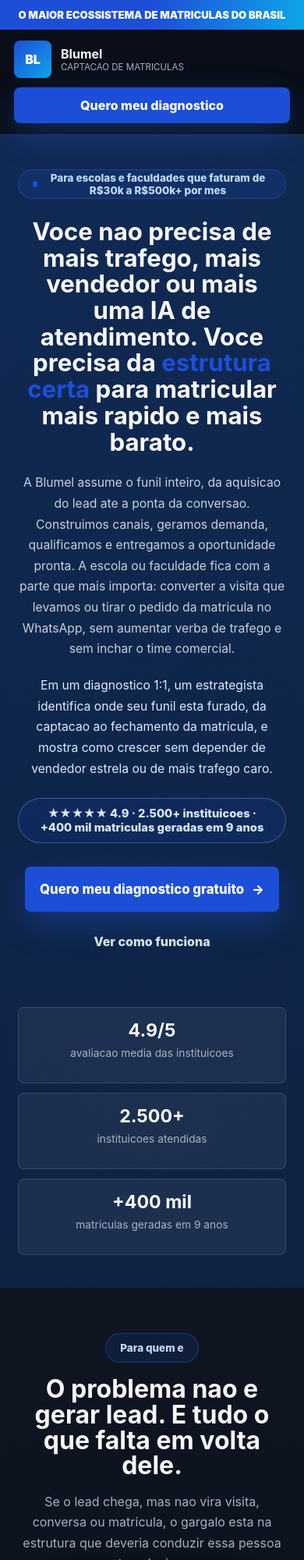
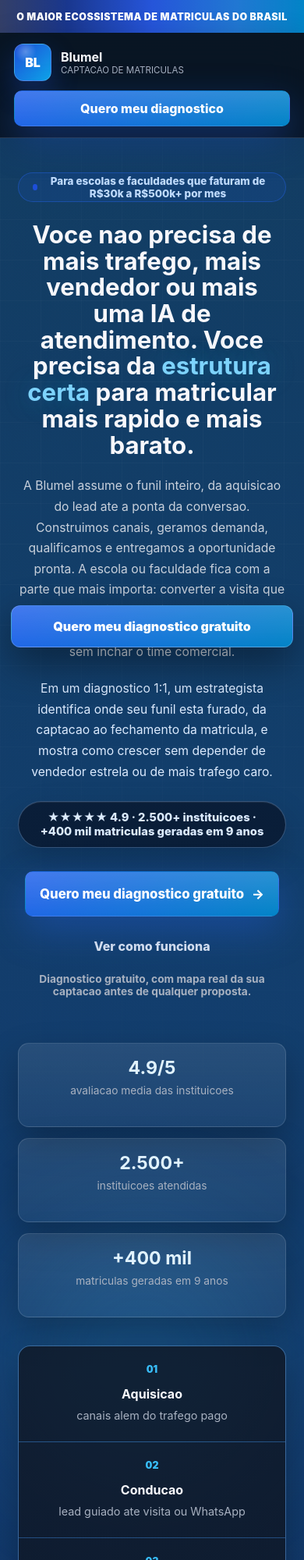
Before and after one commit to Gabrielsandbox/Blumel-Landing, a plain HTML site: page index.html in a window 390 px wide. Shown: the top 2000 px of the page at 78% size. Drawn offline with Linux system fonts and the light colour scheme.

Commit message:
Polish landing page for conversion

```diff
--- a/app.js
+++ b/app.js
@@ -224,7 +224,7 @@ function render() {
       ${finalCta()}
     </main>
     ${footer()}
-    <button class="floating-editor" data-editor type="button">Editar narrativa</button>
+    <button class="mobile-sticky-cta" data-open-form type="button">${escapeHtml(config.cta.modalLabel)}</button>
   `;
 }
 
@@ -264,10 +264,31 @@ function hero() {
             <button class="btn btn-primary btn-large" data-open-form type="button">${escapeHtml(config.cta.modalLabel)} <span aria-hidden="true">-></span></button>
             <a class="hero-link" href="#processo">Ver como funciona</a>
           </div>
+          <small class="hero-microcopy">Diagnostico gratuito, com mapa real da sua captacao antes de qualquer proposta.</small>
         </div>
         <div class="stat-row">${config.hero.stats.map(stat).join("")}</div>
+        ${conversionRail()}
       </div>
     </section>
+  `;
+}
+
+function conversionRail() {
+  const items = [
+    ["Aquisicao", "canais alem do trafego pago"],
+    ["Conducao", "lead guiado ate visita ou WhatsApp"],
+    ["Conversao", "oportunidade pronta para matricula"]
+  ];
+  return `
+    <div class="conversion-rail" aria-label="Resumo do funil Blumel">
+      ${items.map(([title, text], index) => `
+        <article>
+          <span>${String(index + 1).padStart(2, "0")}</span>
+          <strong>${escapeHtml(title)}</strong>
+          <p>${escapeHtml(text)}</p>
+        </article>
+      `).join("")}
+    </div>
   `;
 }
 
@@ -438,9 +459,9 @@ function footer() {
         <a href="#faq">FAQ</a>
       </div>
       <div>
-        <strong>Template</strong>
-        <button data-editor type="button">Editar narrativa</button>
-        <button data-export type="button">Exportar JSON</button>
+        <strong>Diagnostico</strong>
+        <button data-open-form type="button">Quero meu diagnostico gratuito</button>
+        <a href="#processo">Ver mecanismo</a>
       </div>
     </footer>
   `;
--- a/styles.css
+++ b/styles.css
@@ -6,15 +6,15 @@
   --panel-2: #151f2e;
   --ink: #f7f7fb;
   --muted: #a8b1c0;
-  --line: rgba(255, 255, 255, 0.12);
+  --line: rgba(255, 255, 255, 0.13);
   --accent: #1d4ed8;
-  --accent-soft: rgba(29, 78, 216, 0.16);
+  --accent-soft: rgba(29, 78, 216, 0.18);
   --accent-2: #38bdf8;
   --blue: #4f8cff;
   --warning: #93c5fd;
   --white: #ffffff;
-  --shadow: 0 22px 70px rgba(0, 0, 0, 0.34);
-  --shadow-soft: 0 14px 34px rgba(0, 0, 0, 0.22);
+  --shadow: 0 28px 90px rgba(0, 0, 0, 0.4);
+  --shadow-soft: 0 18px 44px rgba(0, 0, 0, 0.26);
   font-family: Inter, ui-sans-serif, system-ui, -apple-system, BlinkMacSystemFont, "Segoe UI", sans-serif;
 }
 
@@ -30,9 +30,15 @@ body {
   margin: 0;
   color: var(--ink);
   background:
-    linear-gradient(135deg, rgba(29, 78, 216, 0.24), transparent 36%),
-    linear-gradient(215deg, rgba(56, 189, 248, 0.12), transparent 32%),
+    radial-gradient(circle at 50% -10%, rgba(56, 189, 248, 0.22), transparent 34%),
+    radial-gradient(circle at 10% 12%, rgba(29, 78, 216, 0.28), transparent 28%),
+    radial-gradient(circle at 92% 8%, rgba(14, 165, 233, 0.16), transparent 32%),
     linear-gradient(180deg, #070b13 0%, #0a101b 42%, #080c14 100%);
+}
+
+::selection {
+  color: var(--white);
+  background: var(--accent);
 }
 
 button,
@@ -52,13 +58,16 @@ a {
 
 .top-strip {
   display: grid;
-  min-height: 38px;
+  min-height: 42px;
   place-items: center;
   padding: 8px 16px;
   color: var(--white);
-  background: linear-gradient(90deg, #1d4ed8, var(--accent), #0ea5e9);
-  font-size: 0.82rem;
+  background:
+    linear-gradient(90deg, rgba(255, 255, 255, 0.12), transparent 22%, rgba(255, 255, 255, 0.08) 78%, transparent),
+    linear-gradient(90deg, #172554, var(--accent), #0284c7);
+  font-size: 0.78rem;
   font-weight: 900;
+  letter-spacing: 0.04em;
   text-align: center;
   text-transform: uppercase;
 }
@@ -74,8 +83,9 @@ a {
   min-height: 76px;
   padding: 0 clamp(18px, 6vw, 96px);
   border-bottom: 1px solid var(--line);
-  background: rgba(8, 11, 16, 0.88);
-  backdrop-filter: blur(18px);
+  background: rgba(7, 11, 19, 0.78);
+  backdrop-filter: blur(22px);
+  box-shadow: 0 10px 36px rgba(0, 0, 0, 0.18);
 }
 
 .brand {
@@ -90,9 +100,13 @@ a {
   width: 48px;
   height: 48px;
   place-items: center;
-  border-radius: 8px;
+  border: 1px solid rgba(255, 255, 255, 0.18);
+  border-radius: 12px;
   color: var(--white);
-  background: linear-gradient(135deg, var(--accent), #0ea5e9);
+  background:
+    radial-gradient(circle at 30% 20%, rgba(255, 255, 255, 0.28), transparent 28%),
+    linear-gradient(135deg, var(--accent), #0ea5e9);
+  box-shadow: 0 14px 34px rgba(29, 78, 216, 0.32);
   font-weight: 950;
 }
 
@@ -145,6 +159,7 @@ nav a:hover::after {
 }
 
 .btn {
+  position: relative;
   display: inline-flex;
   align-items: center;
   justify-content: center;
@@ -152,25 +167,43 @@ nav a:hover::after {
   min-height: 46px;
   padding: 0 20px;
   border: 1px solid transparent;
-  border-radius: 8px;
+  border-radius: 10px;
   color: var(--ink);
   background: transparent;
   font-weight: 850;
   line-height: 1.15;
   text-align: center;
   white-space: normal;
-  transition: 160ms ease;
+  overflow: hidden;
+  transition: 180ms ease;
 }
 
 .btn-primary {
   color: var(--white);
-  background: var(--accent);
-  box-shadow: 0 16px 40px rgba(37, 99, 235, 0.3);
+  background:
+    linear-gradient(180deg, rgba(255, 255, 255, 0.14), transparent),
+    linear-gradient(135deg, #2563eb, #0284c7);
+  box-shadow: 0 18px 48px rgba(37, 99, 235, 0.34);
+}
+
+.btn-primary::after {
+  position: absolute;
+  inset: 0;
+  background: linear-gradient(90deg, transparent, rgba(255, 255, 255, 0.18), transparent);
+  content: "";
+  opacity: 0;
+  transform: translateX(-80%);
+  transition: 240ms ease;
 }
 
 .btn-primary:hover {
-  background: #1d4ed8;
   transform: translateY(-1px);
+  box-shadow: 0 22px 60px rgba(37, 99, 235, 0.44);
+}
+
+.btn-primary:hover::after {
+  opacity: 1;
+  transform: translateX(80%);
 }
 
 .btn-ghost {
@@ -186,18 +219,47 @@ nav a:hover::after {
 }
 
 .hero {
+  position: relative;
   min-height: calc(100vh - 114px);
   display: grid;
   align-items: start;
-  padding: clamp(46px, 7vw, 86px) clamp(18px, 6vw, 96px) 42px;
+  padding: clamp(54px, 7vw, 96px) clamp(18px, 6vw, 96px) 54px;
   overflow: hidden;
 }
 
+.hero::before {
+  position: absolute;
+  inset: 0;
+  background:
+    linear-gradient(rgba(255, 255, 255, 0.045) 1px, transparent 1px),
+    linear-gradient(90deg, rgba(255, 255, 255, 0.035) 1px, transparent 1px);
+  background-size: 52px 52px;
+  content: "";
+  mask-image: radial-gradient(circle at 50% 16%, black, transparent 64%);
+  opacity: 0.7;
+  pointer-events: none;
+}
+
+.hero::after {
+  position: absolute;
+  right: 10%;
+  bottom: 12%;
+  width: 340px;
+  height: 340px;
+  border-radius: 50%;
+  background: rgba(56, 189, 248, 0.14);
+  filter: blur(70px);
+  content: "";
+  pointer-events: none;
+}
+
 .hero-inner {
+  position: relative;
+  z-index: 1;
   display: grid;
   justify-items: center;
   gap: 28px;
-  width: min(1040px, 100%);
+  width: min(1120px, 100%);
   margin: 0 auto;
   text-align: center;
 }
@@ -239,17 +301,18 @@ p {
 }
 
 h1 {
-  max-width: 980px;
+  max-width: 1020px;
   margin: 26px 0 22px;
-  font-size: clamp(2rem, 4vw, 3.65rem);
-  line-height: 1.06;
+  font-size: clamp(2.08rem, 4.15vw, 3.85rem);
+  line-height: 1.04;
   letter-spacing: 0;
   text-wrap: balance;
 }
 
 h1 em {
-  color: var(--accent);
+  color: #7dd3fc;
   font-style: normal;
+  text-shadow: 0 0 34px rgba(56, 189, 248, 0.34);
 }
 
 .hero p {
@@ -268,13 +331,22 @@ h1 em {
 .hero-proof {
   width: fit-content;
   margin: -8px 0 30px;
-  padding: 10px 16px;
+  padding: 11px 18px;
   border: 1px solid rgba(147, 197, 253, 0.32);
   border-radius: 999px;
   color: #dbeafe;
-  background: rgba(29, 78, 216, 0.12);
+  background: rgba(8, 18, 38, 0.72);
+  box-shadow: inset 0 1px 0 rgba(255, 255, 255, 0.08), 0 18px 44px rgba(0, 0, 0, 0.18);
   font-size: 0.92rem;
   font-weight: 850;
+}
+
+.hero-microcopy {
+  display: block;
+  margin-top: 12px;
+  color: var(--muted);
+  font-size: 0.86rem;
+  font-weight: 750;
 }
 
 .hero-actions {
@@ -286,6 +358,10 @@ h1 em {
 }
 
 .hero-link {
+  min-height: 46px;
+  display: inline-grid;
+  place-items: center;
+  padding: 0 2px;
   color: #dce4ef;
   font-weight: 850;
 }
@@ -298,17 +374,19 @@ h1 em {
 .metric-wall {
   display: grid;
   grid-template-columns: repeat(3, minmax(0, 1fr));
-  gap: 12px;
-  width: min(840px, 100%);
-  margin: 34px auto 0;
+  gap: 14px;
+  width: min(920px, 100%);
+  margin: 30px auto 0;
 }
 
 .stat {
-  min-height: 98px;
-  padding: 18px;
+  min-height: 108px;
+  padding: 20px;
   border: 1px solid var(--line);
-  border-radius: 8px;
-  background: rgba(255, 255, 255, 0.06);
+  border-radius: 14px;
+  background:
+    linear-gradient(180deg, rgba(255, 255, 255, 0.09), rgba(255, 255, 255, 0.045));
+  box-shadow: var(--shadow-soft);
   transition: 180ms ease;
 }
 
@@ -322,7 +400,8 @@ h1 em {
 
 .stat strong {
   display: block;
-  font-size: clamp(1.45rem, 3vw, 2.35rem);
+  color: #e0f2fe;
+  font-size: clamp(1.45rem, 3vw, 2.45rem);
   line-height: 1;
 }
 
@@ -333,26 +412,70 @@ h1 em {
   font-size: 0.86rem;
 }
 
+.conversion-rail {
+  display: grid;
+  grid-template-columns: repeat(3, minmax(0, 1fr));
+  gap: 1px;
+  width: min(980px, 100%);
+  margin-top: 8px;
+  border: 1px solid rgba(147, 197, 253, 0.2);
+  border-radius: 16px;
+  background: rgba(147, 197, 253, 0.14);
+  box-shadow: var(--shadow-soft);
+  overflow: hidden;
+}
+
+.conversion-rail article {
+  min-height: 118px;
+  padding: 22px;
+  background: rgba(7, 11, 19, 0.72);
+  text-align: left;
+}
+
+.conversion-rail span {
+  display: block;
+  margin-bottom: 14px;
+  color: var(--accent-2);
+  font-size: 0.78rem;
+  font-weight: 950;
+}
+
+.conversion-rail strong {
+  display: block;
+  margin-bottom: 8px;
+  font-size: 1rem;
+}
+
+.conversion-rail p {
+  margin: 0;
+  color: var(--muted);
+  font-size: 0.9rem;
+  line-height: 1.45;
+}
+
 .section,
 .authority,
 .final-cta,
 .footer {
-  padding: clamp(58px, 8vw, 110px) clamp(18px, 7vw, 108px);
+  padding: clamp(70px, 8vw, 120px) clamp(18px, 7vw, 108px);
 }
 
 .section {
+  position: relative;
   background:
     linear-gradient(180deg, rgba(255, 255, 255, 0.018), transparent 28%),
     #0b111d;
 }
 
 .section.contrast {
-  background: #090e18;
+  background:
+    radial-gradient(circle at 50% 0%, rgba(29, 78, 216, 0.12), transparent 36%),
+    #090e18;
 }
 
 .section-head {
   max-width: 880px;
-  margin: 0 auto 34px;
+  margin: 0 auto 42px;
   text-align: center;
 }
 
@@ -362,8 +485,8 @@ h1 em {
 
 h2 {
   margin-bottom: 16px;
-  font-size: clamp(2rem, 4.2vw, 4rem);
-  line-height: 1.02;
+  font-size: clamp(2rem, 3.8vw, 3.7rem);
+  line-height: 1.04;
   letter-spacing: 0;
 }
 
@@ -404,7 +527,7 @@ details p {
 }
 
 .engine-grid {
-  grid-template-columns: repeat(6, minmax(0, 1fr));
+  grid-template-columns: repeat(3, minmax(0, 1fr));
 }
 
 .info-card,
@@ -414,8 +537,10 @@ details p {
 .fit-column,
 details {
   border: 1px solid var(--line);
-  border-radius: 8px;
-  background: linear-gradient(180deg, rgba(255, 255, 255, 0.07), rgba(255, 255, 255, 0.04));
+  border-radius: 14px;
+  background:
+    linear-gradient(180deg, rgba(255, 255, 255, 0.08), rgba(255, 255, 255, 0.035)),
+    rgba(9, 14, 24, 0.74);
   box-shadow: var(--shadow);
   transition: 180ms ease;
 }
@@ -423,8 +548,23 @@ details {
 .info-card,
 .engine-card,
 .case-card {
+  position: relative;
   min-height: 230px;
-  padding: 20px;
+  padding: 22px;
+  overflow: hidden;
+}
+
+.info-card::before,
+.engine-card::before,
+.case-card::before {
+  position: absolute;
+  top: 0;
+  right: 0;
+  left: 0;
+  height: 3px;
+  background: linear-gradient(90deg, var(--accent), var(--accent-2));
+  content: "";
+  opacity: 0.68;
 }
 
 .info-card > span,
@@ -434,9 +574,11 @@ details {
   height: 38px;
   place-items: center;
   margin-bottom: 20px;
-  border-radius: 8px;
+  border: 1px solid rgba(147, 197, 253, 0.2);
+  border-radius: 10px;
   color: var(--white);
-  background: var(--accent-soft);
+  background:
+    linear-gradient(135deg, rgba(29, 78, 216, 0.34), rgba(56, 189, 248, 0.16));
   font-weight: 900;
 }
 
@@ -447,15 +589,16 @@ h3 {
 
 .warning-band {
   width: min(980px, 100%);
-  margin: 22px auto;
-  padding: 22px;
+  margin: 28px auto 0;
+  padding: 24px;
   border: 1px solid rgba(147, 197, 253, 0.32);
-  border-radius: 8px;
+  border-radius: 14px;
   color: #dbeafe;
   background:
     linear-gradient(90deg, rgba(29, 78, 216, 0.16), rgba(255, 255, 255, 0.035));
   text-align: center;
-  font-weight: 800;
+  box-shadow: var(--shadow-soft);
+  font-weight: 850;
 }
 
 .center {
@@ -465,7 +608,7 @@ h3 {
 }
 
 .engine-card {
-  min-height: 270px;
+  min-height: 250px;
 }
 
 .case-card strong {
@@ -497,10 +640,10 @@ h3 {
 .authority {
   display: grid;
   grid-template-columns: minmax(280px, 0.9fr) minmax(0, 1.1fr);
-  gap: 44px;
+  gap: clamp(32px, 5vw, 72px);
   align-items: center;
   background:
-    linear-gradient(135deg, rgba(56, 189, 248, 0.14), transparent 42%),
+    radial-gradient(circle at 82% 24%, rgba(56, 189, 248, 0.16), transparent 34%),
     linear-gradient(135deg, #111827, #070b13);
 }
 
@@ -515,22 +658,24 @@ h3 {
 
 .authority-profile {
   display: grid;
-  grid-template-columns: 116px minmax(0, 1fr);
-  gap: 18px;
+  grid-template-columns: 136px minmax(0, 1fr);
+  gap: 22px;
   align-items: center;
-  padding: 18px;
+  padding: 22px;
   border: 1px solid var(--line);
-  border-radius: 8px;
-  background: rgba(255, 255, 255, 0.06);
+  border-radius: 16px;
+  background:
+    linear-gradient(180deg, rgba(255, 255, 255, 0.1), rgba(255, 255, 255, 0.045));
+  box-shadow: var(--shadow);
 }
 
 .authority-photo {
   display: grid;
-  width: 116px;
-  height: 116px;
+  width: 136px;
+  height: 136px;
   place-items: center;
   border: 1px solid rgba(147, 197, 253, 0.32);
-  border-radius: 8px;
+  border-radius: 16px;
   background:
     linear-gradient(135deg, rgba(29, 78, 216, 0.34), rgba(56, 189, 248, 0.18)),
     #0f1623;
@@ -545,7 +690,7 @@ h3 {
 
 .authority-photo span {
   color: var(--white);
-  font-size: 2rem;
+  font-size: 2.2rem;
   font-weight: 950;
 }
 
@@ -655,6 +800,7 @@ details p {
   place-items: center;
   text-align: center;
   background:
+    radial-gradient(circle at 50% 16%, rgba(56, 189, 248, 0.18), transparent 34%),
     linear-gradient(rgba(7, 11, 19, 0.82), rgba(7, 11, 19, 0.95)),
     repeating-linear-gradient(135deg, rgba(255, 255, 255, 0.06) 0 1px, transparent 1px 18px);
 }
@@ -679,7 +825,8 @@ details p {
   grid-template-columns: 1fr auto auto;
   gap: 40px;
   border-top: 1px solid var(--line);
-  background: #060911;
+  background:
+    linear-gradient(180deg, #080d16, #050812);
 }
 
 .footer a,
@@ -693,19 +840,22 @@ details p {
   text-align: left;
 }
 
-.floating-editor {
+.mobile-sticky-cta {
   position: fixed;
-  right: 18px;
-  bottom: 18px;
-  z-index: 30;
-  min-height: 44px;
-  padding: 0 16px;
-  border: 1px solid var(--line);
-  border-radius: 8px;
-  color: var(--ink);
-  background: rgba(24, 33, 49, 0.94);
-  box-shadow: var(--shadow);
-  backdrop-filter: blur(14px);
+  right: 14px;
+  bottom: 14px;
+  left: 14px;
+  z-index: 40;
+  display: none;
+  min-height: 54px;
+  border: 1px solid rgba(255, 255, 255, 0.18);
+  border-radius: 12px;
+  color: var(--white);
+  background:
+    linear-gradient(180deg, rgba(255, 255, 255, 0.14), transparent),
+    linear-gradient(135deg, #2563eb, #0284c7);
+  box-shadow: 0 18px 50px rgba(0, 0, 0, 0.42);
+  font-weight: 900;
 }
 
 dialog {
@@ -713,9 +863,11 @@ dialog {
   max-height: min(820px, calc(100vh - 28px));
   padding: 0;
   border: 1px solid var(--line);
-  border-radius: 8px;
+  border-radius: 18px;
   color: var(--ink);
-  background: #0f1623;
+  background:
+    radial-gradient(circle at 50% 0%, rgba(56, 189, 248, 0.12), transparent 30%),
+    #0f1623;
   box-shadow: 0 34px 120px rgba(0, 0, 0, 0.56);
 }
 
@@ -724,7 +876,8 @@ dialog:has(.schedule-form) {
 }
 
 dialog::backdrop {
-  background: rgba(0, 0, 0, 0.72);
+  background: rgba(0, 0, 0, 0.78);
+  backdrop-filter: blur(5px);
 }
 
 .lead-form,
@@ -759,7 +912,7 @@ dialog::backdrop {
 .step-tabs button {
   min-height: 48px;
   border: 1px solid var(--line);
-  border-radius: 8px;
+  border-radius: 10px;
   color: var(--muted);
   background: rgba(255, 255, 255, 0.04);
   font-weight: 800;
@@ -771,8 +924,8 @@ dialog::backdrop {
 
 .step-tabs button.active {
   color: var(--ink);
-  border-color: rgba(37, 99, 235, 0.5);
-  background: rgba(37, 99, 235, 0.18);
+  border-color: rgba(56, 189, 248, 0.46);
+  background: rgba(37, 99, 235, 0.22);
 }
 
 .step-meta {
@@ -811,14 +964,21 @@ dialog::backdrop {
   min-height: 58px;
   padding: 14px;
   border: 1px solid var(--line);
-  border-radius: 8px;
-  background: rgba(255, 255, 255, 0.04);
+  border-radius: 12px;
+  background: rgba(255, 255, 255, 0.045);
   font-weight: 800;
+  transition: 160ms ease;
 }
 
 .choice-card:has(input:checked) {
-  border-color: var(--accent);
-  background: rgba(37, 99, 235, 0.14);
+  border-color: rgba(56, 189, 248, 0.62);
+  background: rgba(37, 99, 235, 0.2);
+  box-shadow: 0 12px 34px rgba(29, 78, 216, 0.18);
+}
+
+.choice-card:hover {
+  border-color: rgba(147, 197, 253, 0.34);
+  transform: translateY(-1px);
 }
 
 .choice-card input {
@@ -841,7 +1001,7 @@ dialog::backdrop {
 .editor-form textarea {
   width: 100%;
   border: 1px solid var(--line);
-  border-radius: 8px;
+  border-radius: 12px;
   color: var(--ink);
   background: rgba(255, 255, 255, 0.06);
 }
@@ -854,7 +1014,7 @@ dialog::backdrop {
 .calendar-embed {
   min-height: 640px;
   border: 1px solid var(--line);
-  border-radius: 8px;
+  border-radius: 14px;
   background: var(--white);
   overflow: hidden;
 }
@@ -895,7 +1055,8 @@ dialog::backdrop {
   background: #1b2534;
   opacity: 0;
   transform: translate(-50%, 10px);
-  transition: 160ms ease;
+  overflow: hidden;
+  transition: 180ms ease;
   pointer-events: none;
 }
 
@@ -928,7 +1089,8 @@ dialog::backdrop {
   }
 
   .symptom-grid,
-  .engine-grid {
+  .engine-grid,
+  .conversion-rail {
     grid-template-columns: repeat(2, minmax(0, 1fr));
   }
 
@@ -973,6 +1135,7 @@ dialog::backdrop {
   }
 
   .stat-row,
+  .conversion-rail,
   .metric-wall,
   .symptom-grid,
   .engine-grid,
@@ -984,6 +1147,11 @@ dialog::backdrop {
   .authority,
   .footer {
     grid-template-columns: 1fr;
+  }
+
+  .conversion-rail article {
+    min-height: auto;
+    text-align: center;
   }
 
   .authority-profile {
@@ -1017,7 +1185,7 @@ dialog::backdrop {
     min-height: 560px;
   }
 
-  .floating-editor {
-    display: none;
+  .mobile-sticky-cta {
+    display: block;
   }
 }
```
